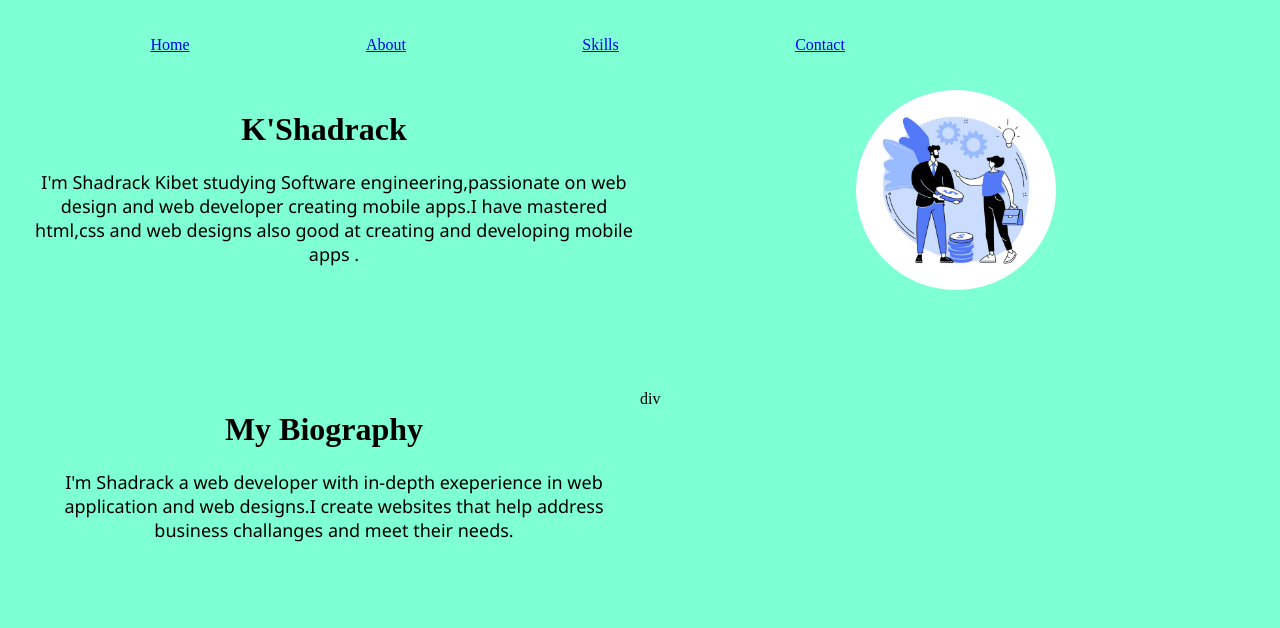
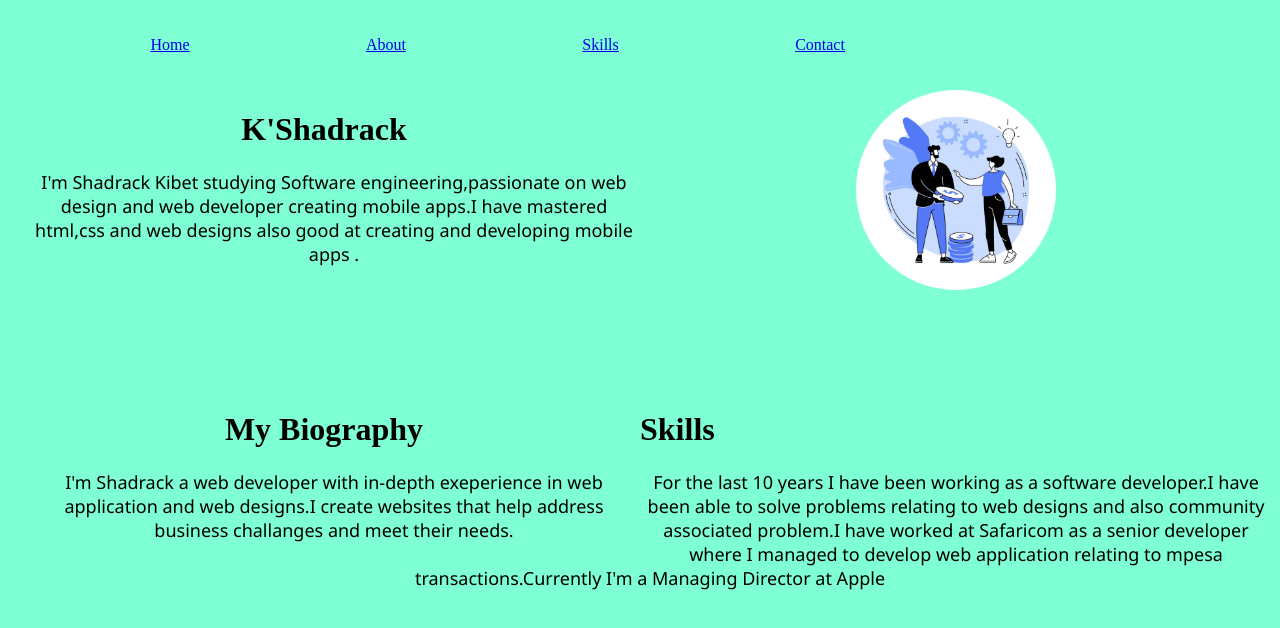
Before and after one commit to Shadrack5/Portfolio, a plain HTML site: page home.html in a window 1280 px wide. Drawn offline with Linux system fonts and the light colour scheme.

Commit message:
I added a new paragraph

```diff
--- a/home.html
+++ b/home.html
@@ -28,7 +28,11 @@
  <h1>My Biography</h1>
         <p>I'm Shadrack a web developer with in-depth exeperience in web application and web designs.I create websites that help address business challanges and meet their needs.</p>
     </div>
-    div
+    <div id="skills">
+        <h1 style="text-align: left;">Skills</h1>
+        <p>For the last 10 years I have been working as a software developer.I have been able to solve problems relating to web designs and also community associated problem.I have worked at Safaricom as a senior developer where I managed to develop web application relating to mpesa transactions.Currently I'm a Managing Director at Apple</p>
+
+    </div>
 
 </body>
 </html>
```
